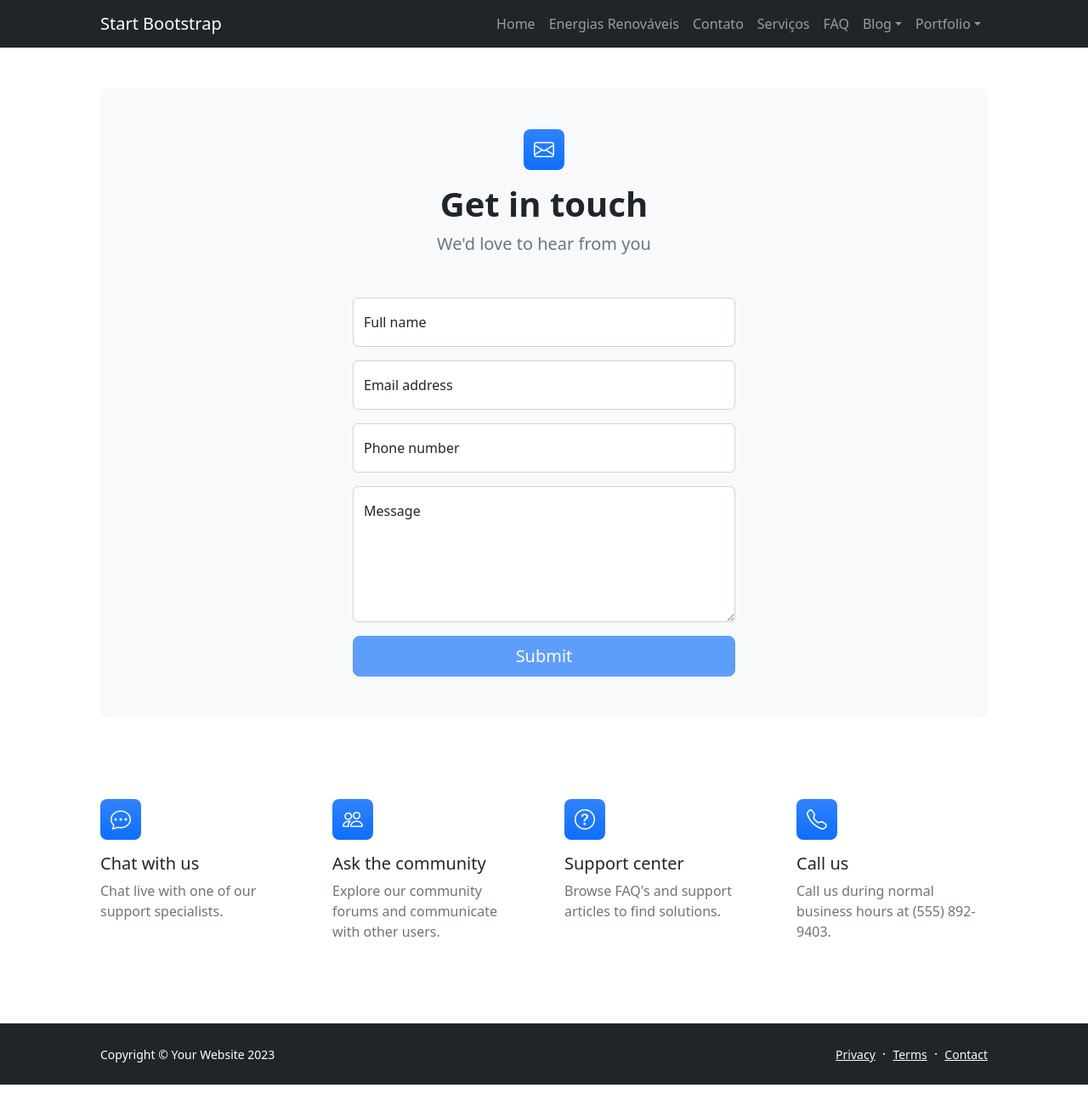
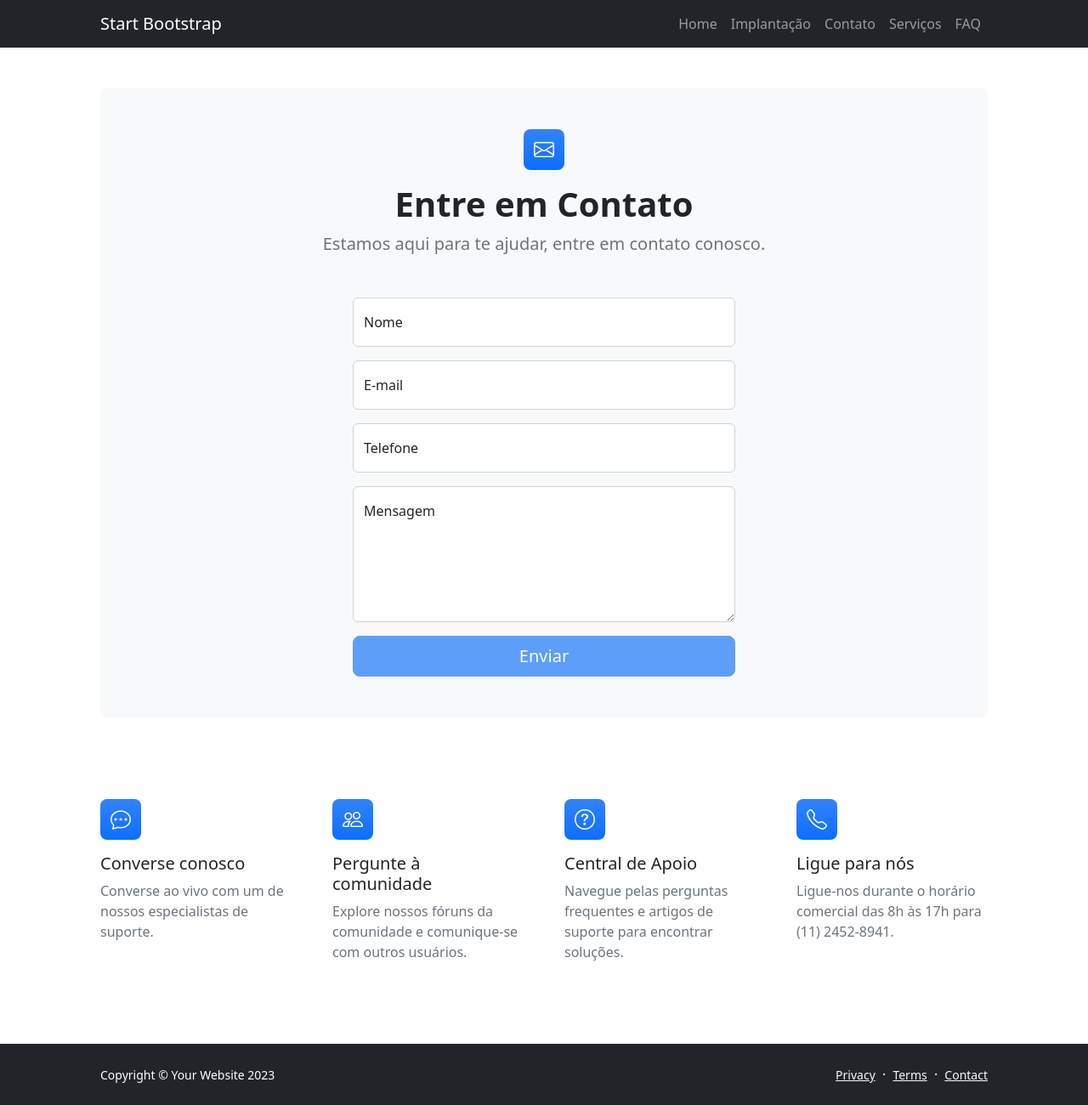
Before and after one commit to vinipc03/SiteProjetoSolar, a plain HTML site: page contact.html in a window 1280 px wide. Shown: the whole page at 85% size. Before the commit the page ends 1276 px from the top, so only its background shows below. Drawn offline with nearby package versions, Linux system fonts and the light colour scheme.

Commit message:
Add files via upload

```diff
--- a/contact.html
+++ b/contact.html
@@ -23,24 +23,10 @@
                     <div class="collapse navbar-collapse" id="navbarSupportedContent">
                         <ul class="navbar-nav ms-auto mb-2 mb-lg-0">
                             <li class="nav-item"><a class="nav-link" href="index.html">Home</a></li>
-                            <li class="nav-item"><a class="nav-link" href="about.html">Energias Renováveis</a></li>
+                            <li class="nav-item"><a class="nav-link" href="about.html">Implantação</a></li>
                             <li class="nav-item"><a class="nav-link" href="contact.html">Contato</a></li>
                             <li class="nav-item"><a class="nav-link" href="pricing.html">Serviços</a></li>
                             <li class="nav-item"><a class="nav-link" href="faq.html">FAQ</a></li>
-                            <li class="nav-item dropdown">
-                                <a class="nav-link dropdown-toggle" id="navbarDropdownBlog" href="#" role="button" data-bs-toggle="dropdown" aria-expanded="false">Blog</a>
-                                <ul class="dropdown-menu dropdown-menu-end" aria-labelledby="navbarDropdownBlog">
-                                    <li><a class="dropdown-item" href="blog-home.html">Blog Home</a></li>
-                                    <li><a class="dropdown-item" href="blog-post.html">Blog Post</a></li>
-                                </ul>
-                            </li>
-                            <li class="nav-item dropdown">
-                                <a class="nav-link dropdown-toggle" id="navbarDropdownPortfolio" href="#" role="button" data-bs-toggle="dropdown" aria-expanded="false">Portfolio</a>
-                                <ul class="dropdown-menu dropdown-menu-end" aria-labelledby="navbarDropdownPortfolio">
-                                    <li><a class="dropdown-item" href="portfolio-overview.html">Portfolio Overview</a></li>
-                                    <li><a class="dropdown-item" href="portfolio-item.html">Portfolio Item</a></li>
-                                </ul>
-                            </li>
                         </ul>
                     </div>
                 </div>
@@ -52,8 +38,8 @@
                     <div class="bg-light rounded-3 py-5 px-4 px-md-5 mb-5">
                         <div class="text-center mb-5">
                             <div class="feature bg-primary bg-gradient text-white rounded-3 mb-3"><i class="bi bi-envelope"></i></div>
-                            <h1 class="fw-bolder">Get in touch</h1>
-                            <p class="lead fw-normal text-muted mb-0">We'd love to hear from you</p>
+                            <h1 class="fw-bolder">Entre em Contato</h1>
+                            <p class="lead fw-normal text-muted mb-0">Estamos aqui para te ajudar, entre em contato conosco.</p>
                         </div>
                         <div class="row gx-5 justify-content-center">
                             <div class="col-lg-8 col-xl-6">
@@ -62,27 +48,27 @@
                                     <!-- Name input-->
                                     <div class="form-floating mb-3">
                                         <input class="form-control" id="name" type="text" placeholder="Enter your name..." data-sb-validations="required" />
-                                        <label for="name">Full name</label>
-                                        <div class="invalid-feedback" data-sb-feedback="name:required">A name is required.</div>
+                                        <label for="name">Nome</label>
+                                        <div class="invalid-feedback" data-sb-feedback="name:required">Nome Obrigatório!</div>
                                     </div>
                                     <!-- Email address input-->
                                     <div class="form-floating mb-3">
                                         <input class="form-control" id="email" type="email" placeholder="name@example.com" data-sb-validations="required,email" />
-                                        <label for="email">Email address</label>
-                                        <div class="invalid-feedback" data-sb-feedback="email:required">An email is required.</div>
-                                        <div class="invalid-feedback" data-sb-feedback="email:email">Email is not valid.</div>
+                                        <label for="email">E-mail</label>
+                                        <div class="invalid-feedback" data-sb-feedback="email:required">E-mail Obrigatório!</div>
+                                        <div class="invalid-feedback" data-sb-feedback="email:email">E-mail não é válido.</div>
                                     </div>
                                     <!-- Phone number input-->
                                     <div class="form-floating mb-3">
                                         <input class="form-control" id="phone" type="tel" placeholder="(123) 456-7890" data-sb-validations="required" />
-                                        <label for="phone">Phone number</label>
-                                        <div class="invalid-feedback" data-sb-feedback="phone:required">A phone number is required.</div>
+                                        <label for="phone">Telefone</label>
+                                        <div class="invalid-feedback" data-sb-feedback="phone:required">Telefone é Obrigatório!</div>
                                     </div>
                                     <!-- Message input-->
                                     <div class="form-floating mb-3">
                                         <textarea class="form-control" id="message" type="text" placeholder="Enter your message here..." style="height: 10rem" data-sb-validations="required"></textarea>
-                                        <label for="message">Message</label>
-                                        <div class="invalid-feedback" data-sb-feedback="message:required">A message is required.</div>
+                                        <label for="message">Mensagem</label>
+                                        <div class="invalid-feedback" data-sb-feedback="message:required">Mensagem é Obrigatória!</div>
                                     </div>
                                     <!-- Submit success message-->
                                     <!---->
@@ -90,19 +76,18 @@
                                     <!-- has successfully submitted-->
                                     <div class="d-none" id="submitSuccessMessage">
                                         <div class="text-center mb-3">
-                                            <div class="fw-bolder">Form submission successful!</div>
-                                            To activate this form, sign up at
+                                            <div class="fw-bolder">Envio do formulário realizado com sucesso!</div>
                                             <br />
-                                            <a href="alecia3@uorak.com">alecia3@uorak.com</a>
+                                            <a href=""></a>
                                         </div>
                                     </div>
                                     <!-- Submit error message-->
                                     <!---->
                                     <!-- This is what your users will see when there is-->
                                     <!-- an error submitting the form-->
-                                    <div class="d-none" id="submitErrorMessage"><div class="text-center text-danger mb-3">Error sending message!</div></div>
+                                    <div class="d-none" id="submitErrorMessage"><div class="text-center text-danger mb-3">Erro ao enviar mensagem!</div></div>
                                     <!-- Submit Button-->
-                                    <div class="d-grid"><button class="btn btn-primary btn-lg disabled" id="submitButton" type="submit">Submit</button></div>
+                                    <div class="d-grid"><button class="btn btn-primary btn-lg disabled" id="submitButton" type="submit">Enviar</button></div>
                                 </form>
                             </div>
                         </div>
@@ -111,23 +96,23 @@
                     <div class="row gx-5 row-cols-2 row-cols-lg-4 py-5">
                         <div class="col">
                             <div class="feature bg-primary bg-gradient text-white rounded-3 mb-3"><i class="bi bi-chat-dots"></i></div>
-                            <div class="h5 mb-2">Chat with us</div>
-                            <p class="text-muted mb-0">Chat live with one of our support specialists.</p>
+                            <div class="h5 mb-2">Converse conosco</div>
+                            <p class="text-muted mb-0">Converse ao vivo com um de nossos especialistas de suporte.</p>
                         </div>
                         <div class="col">
                             <div class="feature bg-primary bg-gradient text-white rounded-3 mb-3"><i class="bi bi-people"></i></div>
-                            <div class="h5">Ask the community</div>
-                            <p class="text-muted mb-0">Explore our community forums and communicate with other users.</p>
+                            <div class="h5">Pergunte à comunidade</div>
+                            <p class="text-muted mb-0">Explore nossos fóruns da comunidade e comunique-se com outros usuários.</p>
                         </div>
                         <div class="col">
                             <div class="feature bg-primary bg-gradient text-white rounded-3 mb-3"><i class="bi bi-question-circle"></i></div>
-                            <div class="h5">Support center</div>
-                            <p class="text-muted mb-0">Browse FAQ's and support articles to find solutions.</p>
+                            <div class="h5">Central de Apoio</div>
+                            <p class="text-muted mb-0">Navegue pelas perguntas frequentes e artigos de suporte para encontrar soluções.</p>
                         </div>
                         <div class="col">
                             <div class="feature bg-primary bg-gradient text-white rounded-3 mb-3"><i class="bi bi-telephone"></i></div>
-                            <div class="h5">Call us</div>
-                            <p class="text-muted mb-0">Call us during normal business hours at (555) 892-9403.</p>
+                            <div class="h5">Ligue para nós</div>
+                            <p class="text-muted mb-0">Ligue-nos durante o horário comercial das 8h às 17h para (11) 2452-8941.</p>
                         </div>
                     </div>
                 </div>
@@ -152,10 +137,6 @@
         <script src="https://cdn.jsdelivr.net/npm/bootstrap@5.2.3/dist/js/bootstrap.bundle.min.js"></script>
         <!-- Core theme JS-->
         <script src="js/scripts.js"></script>
-        <!-- * * * * * * * * * * * * * * * * * * * * * * * * * * * * * * * * * * * * * * * *-->
-        <!-- * *                               SB Forms JS                               * *-->
-        <!-- * * Activate your form at https://startbootstrap.com/solution/contact-forms * *-->
-        <!-- * * * * * * * * * * * * * * * * * * * * * * * * * * * * * * * * * * * * * * * *-->
         <script src="https://cdn.startbootstrap.com/sb-forms-latest.js"></script>
     </body>
 </html>
```
